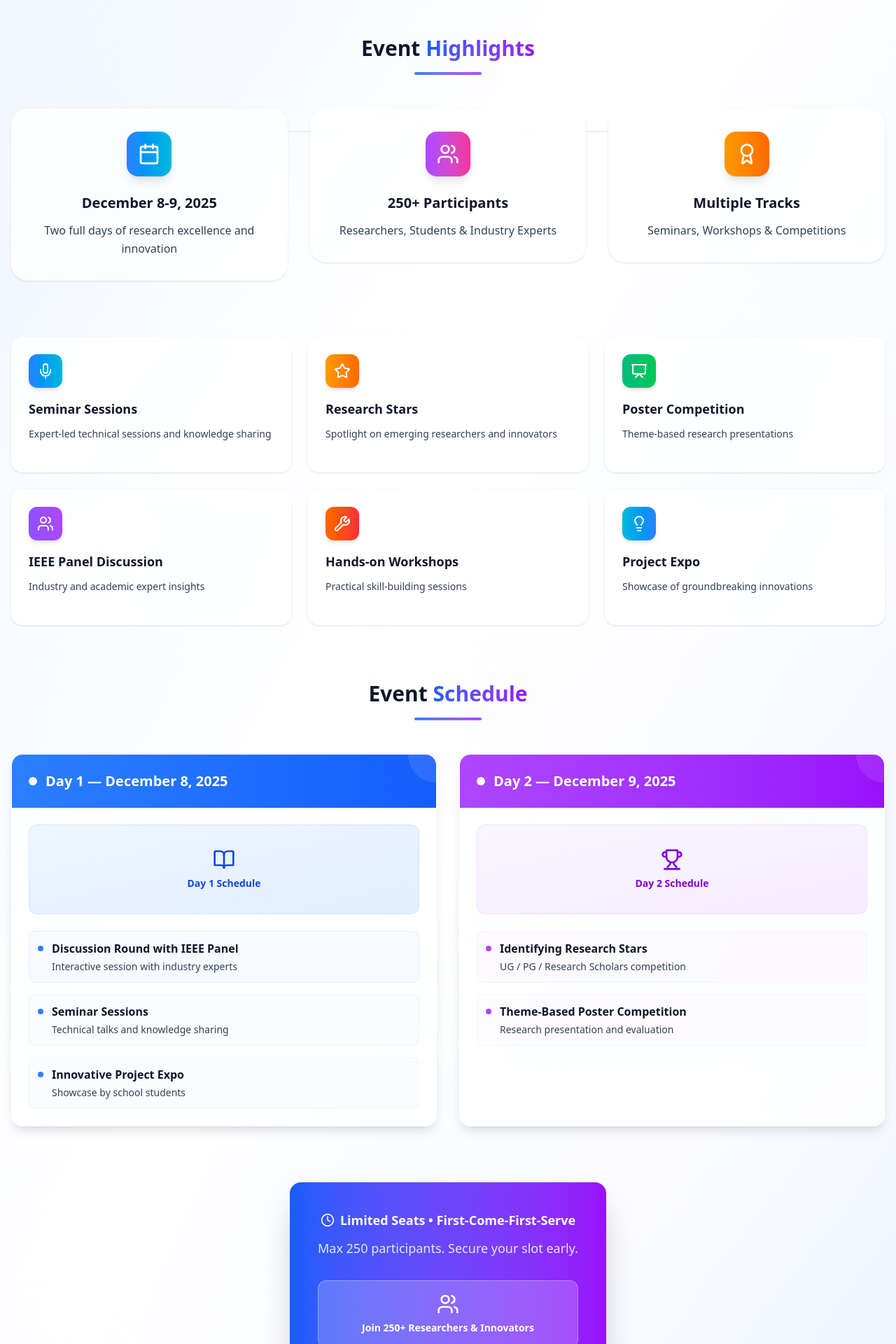
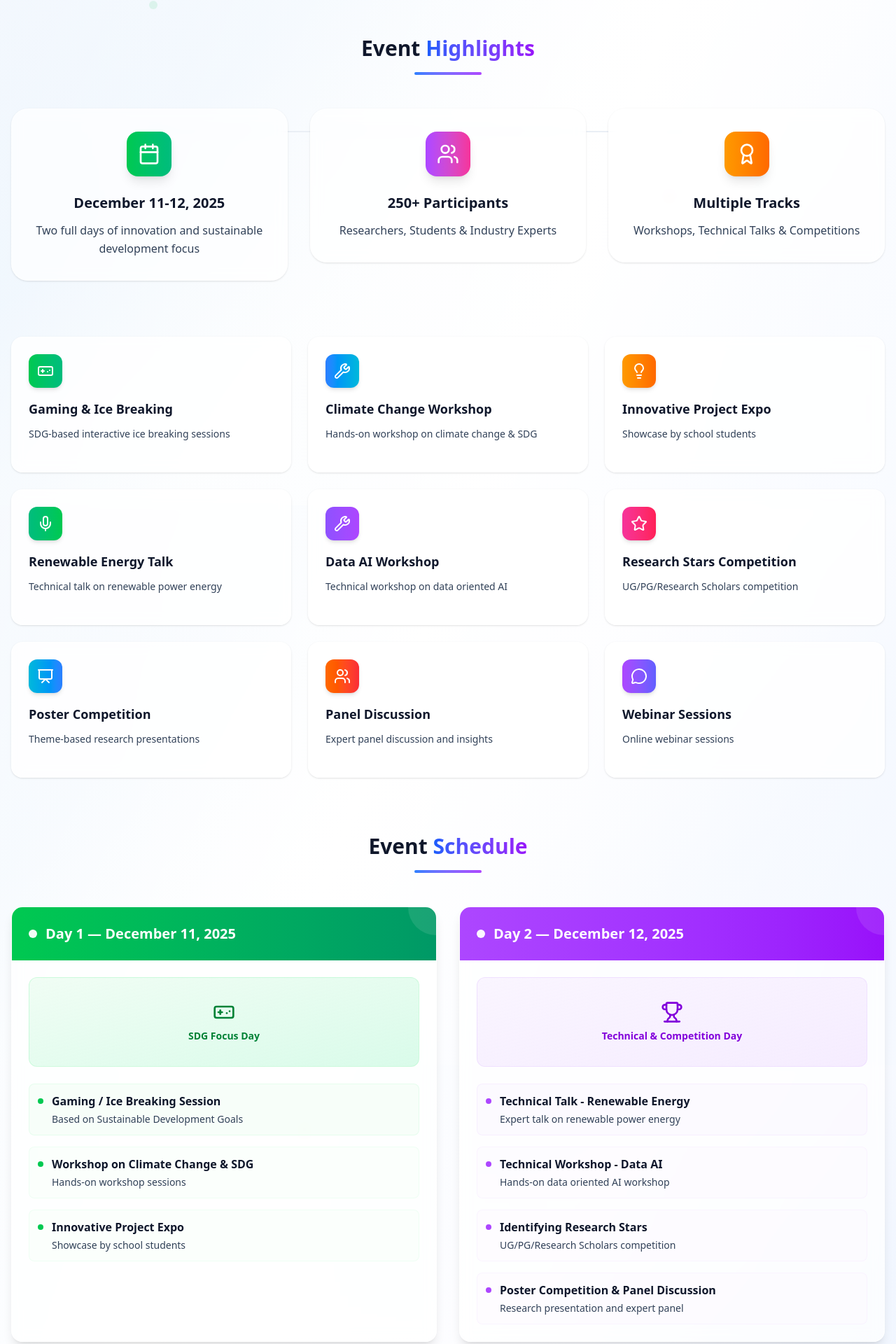
Before and after one commit to prasath2305/srm-ieee, a Next.js app: page / in a window 1280 px wide. Shown: the part 878-2798 px from the top of the page at 70% size. Built offline with nearby package versions, Linux system fonts and the light colour scheme.

Commit message:
Update homepage styles and content for event clarity and visual consistency

```diff
--- a/src/app/page.jsx
+++ b/src/app/page.jsx
@@ -20,7 +20,9 @@ import {
   Presentation,
   ExternalLink,
   Award,
-  Building2
+  Building2,
+  GamepadIcon,
+  MessageCircle
 } from "lucide-react";
 import ClickSpark from "./components/Clickspark";
 
@@ -37,12 +39,12 @@ export default function Home() {
 
         {/* Enhanced Background with Better Z-index */}
         <div className="absolute inset-0 -z-10 overflow-hidden">
-          <div className="absolute inset-0 bg-gradient-to-br from-blue-50/20 via-white to-purple-50/20 z-0"></div>
-          <div className="absolute top-0 right-0 w-96 h-96 bg-blue-200 rounded-full blur-3xl opacity-10 -translate-y-48 translate-x-48 z-0"></div>
+          <div className="absolute inset-0 bg-gradient-to-br from-green-50/20 via-white to-purple-50/20 z-0"></div>
+          <div className="absolute top-0 right-0 w-96 h-96 bg-green-200 rounded-full blur-3xl opacity-10 -translate-y-48 translate-x-48 z-0"></div>
           <div className="absolute bottom-0 left-0 w-96 h-96 bg-purple-200 rounded-full blur-3xl opacity-10 translate-y-48 -translate-x-48 z-0"></div>
 
           {/* Floating elements */}
-          <div className="absolute top-1/4 left-1/6 w-3 h-3 bg-blue-500 rounded-full opacity-10 animate-float z-0"></div>
+          <div className="absolute top-1/4 left-1/6 w-3 h-3 bg-green-500 rounded-full opacity-10 animate-float z-0"></div>
           <div className="absolute top-1/3 right-1/4 w-2 h-2 bg-purple-500 rounded-full opacity-15 animate-float z-0" style={{animationDelay: '1.5s'}}></div>
           <div className="absolute bottom-1/4 left-1/3 w-4 h-4 bg-amber-500 rounded-full opacity-10 animate-float z-0" style={{animationDelay: '2.5s'}}></div>
         </div>
@@ -71,7 +73,7 @@ export default function Home() {
               </p>
               <p className="text-slate-700 text-lg">
                 Organized by SRM Institute of Science & Technology in collaboration with{" "}
-                <span className="font-semibold text-blue-700">IEEE Student Branch & IEEE Chapter</span>
+                <span className="font-semibold text-green-700">IEEE Student Branch & IEEE Chapter</span>
               </p>
             </div>
           </div>
@@ -79,7 +81,7 @@ export default function Home() {
           {/* Location Badge */}
           <div className="flex items-center justify-center gap-2 mb-8">
             <div className="flex items-center gap-2 px-4 py-3 bg-white/80 backdrop-blur-sm rounded-xl border border-slate-200/60 shadow-sm">
-              <MapPin className="w-5 h-5 text-blue-600" />
+              <MapPin className="w-5 h-5 text-green-600" />
               <span className="font-semibold text-slate-800">SRMIST Kattankulathur Campus</span>
             </div>
           </div>
@@ -96,7 +98,7 @@ export default function Home() {
             </Link>
             <Link
               href="/about"
-              className="px-8 py-4 bg-white/80 backdrop-blur-sm border-2 border-slate-300/60 text-slate-800 rounded-xl font-semibold hover:border-blue-400/60 hover:text-blue-700 transition-all duration-300 shadow-sm hover:shadow-md"
+              className="px-8 py-4 bg-white/80 backdrop-blur-sm border-2 border-slate-300/60 text-slate-800 rounded-xl font-semibold hover:border-green-400/60 hover:text-green-700 transition-all duration-300 shadow-sm hover:shadow-md"
             >
               Learn More
             </Link>
@@ -111,7 +113,7 @@ export default function Home() {
           <div className="relative flex justify-center">
             <div className="px-6 py-2 bg-white/80 backdrop-blur-sm rounded-full border border-slate-200/60 shadow-sm">
               <span className="text-slate-800 font-semibold flex items-center gap-2">
-                <Sparkles className="w-4 h-4 text-blue-500" />
+                <Sparkles className="w-4 h-4 text-green-500" />
                 Event Highlights
               </span>
             </div>
@@ -131,9 +133,9 @@ export default function Home() {
             {[
               {
                 icon: Calendar,
-                gradient: "from-blue-500 to-cyan-500",
-                title: "December 8-9, 2025",
-                description: "Two full days of research excellence and innovation"
+                gradient: "from-green-500 to-emerald-500",
+                title: "December 11-12, 2025",
+                description: "Two full days of innovation and sustainable development focus"
               },
               {
                 icon: Users,
@@ -145,13 +147,13 @@ export default function Home() {
                 icon: Award,
                 gradient: "from-amber-500 to-orange-500",
                 title: "Multiple Tracks",
-                description: "Seminars, Workshops & Competitions"
+                description: "Workshops, Technical Talks & Competitions"
               }
             ].map((item, index) => (
               <div key={index} className="relative group">
                 {/* Connecting line */}
                 {index < 2 && (
-                  <div className="hidden md:block absolute top-8 left-1/2 w-full h-0.5 bg-gradient-to-r from-slate-200 to-slate-100 group-hover:from-blue-200 group-hover:to-purple-200 transition-colors z-0"></div>
+                  <div className="hidden md:block absolute top-8 left-1/2 w-full h-0.5 bg-gradient-to-r from-slate-200 to-slate-100 group-hover:from-green-200 group-hover:to-purple-200 transition-colors z-0"></div>
                 )}
 
                 <div className="relative text-center p-8 bg-white/70 backdrop-blur-sm rounded-3xl border border-white/50 shadow-sm hover:shadow-md transition-all duration-300 z-10">
@@ -171,12 +173,15 @@ export default function Home() {
         <section className="max-w-7xl mx-auto relative z-10 mb-20">
           <div className="grid sm:grid-cols-2 lg:grid-cols-3 gap-6">
             {[
-              { title: "Seminar Sessions", icon: Mic, description: "Expert-led technical sessions and knowledge sharing", color: "from-blue-500 to-cyan-500" },
-              { title: "Research Stars", icon: Star, description: "Spotlight on emerging researchers and innovators", color: "from-amber-500 to-orange-500" },
-              { title: "Poster Competition", icon: Presentation, description: "Theme-based research presentations", color: "from-emerald-500 to-green-500" },
-              { title: "IEEE Panel Discussion", icon: Users, description: "Industry and academic expert insights", color: "from-violet-500 to-purple-500" },
-              { title: "Hands-on Workshops", icon: Wrench, description: "Practical skill-building sessions", color: "from-orange-500 to-red-500" },
-              { title: "Project Expo", icon: Lightbulb, description: "Showcase of groundbreaking innovations", color: "from-cyan-500 to-blue-500" }
+              { title: "Gaming & Ice Breaking", icon: GamepadIcon, description: "SDG-based interactive ice breaking sessions", color: "from-green-500 to-emerald-500" },
+              { title: "Climate Change Workshop", icon: Wrench, description: "Hands-on workshop on climate change & SDG", color: "from-blue-500 to-cyan-500" },
+              { title: "Innovative Project Expo", icon: Lightbulb, description: "Showcase by school students", color: "from-amber-500 to-orange-500" },
+              { title: "Renewable Energy Talk", icon: Mic, description: "Technical talk on renewable power energy", color: "from-emerald-500 to-green-500" },
+              { title: "Data AI Workshop", icon: Wrench, description: "Technical workshop on data oriented AI", color: "from-violet-500 to-purple-500" },
+              { title: "Research Stars Competition", icon: Star, description: "UG/PG/Research Scholars competition", color: "from-pink-500 to-rose-500" },
+              { title: "Poster Competition", icon: Presentation, description: "Theme-based research presentations", color: "from-cyan-500 to-blue-500" },
+              { title: "Panel Discussion", icon: Users, description: "Expert panel discussion and insights", color: "from-orange-500 to-red-500" },
+              { title: "Webinar Sessions", icon: MessageCircle, description: "Online webinar sessions", color: "from-purple-500 to-indigo-500" }
             ].map((item, index) => (
               <div
                 key={item.title}
@@ -206,39 +211,39 @@ export default function Home() {
             {/* Day 1 */}
             <div className="relative group">
               <div className="rounded-2xl border border-white/50 bg-white/70 backdrop-blur-sm shadow-lg hover:shadow-xl transition-all duration-300 h-full overflow-hidden">
-                <div className="bg-gradient-to-r from-blue-500 to-blue-600 p-6 relative overflow-hidden">
+                <div className="bg-gradient-to-r from-green-500 to-emerald-600 p-6 relative overflow-hidden">
                   <div className="absolute top-0 right-0 w-20 h-20 bg-white/10 rounded-full -translate-y-10 translate-x-10"></div>
                   <div className="flex items-center gap-3 text-white relative z-10">
                     <div className="w-3 h-3 bg-white rounded-full animate-pulse"></div>
-                    <h3 className="font-bold text-xl">Day 1 — December 8, 2025</h3>
+                    <h3 className="font-bold text-xl">Day 1 — December 11, 2025</h3>
                   </div>
                 </div>
 
                 <div className="p-6">
-                  <div className="mb-6 rounded-xl overflow-hidden bg-gradient-to-br from-blue-50 to-blue-100/80 h-32 flex items-center justify-center border border-blue-200/60">
-                    <div className="text-center text-blue-700">
-                      <BookOpen className="w-8 h-8 mx-auto mb-2" />
-                      <p className="text-sm font-bold">Day 1 Schedule</p>
+                  <div className="mb-6 rounded-xl overflow-hidden bg-gradient-to-br from-green-50 to-emerald-100/80 h-32 flex items-center justify-center border border-green-200/60">
+                    <div className="text-center text-green-700">
+                      <GamepadIcon className="w-8 h-8 mx-auto mb-2" />
+                      <p className="text-sm font-bold">SDG Focus Day</p>
                     </div>
                   </div>
 
                   <ul className="text-slate-800 space-y-4">
-                    <li className="flex items-start gap-3 p-3 rounded-lg bg-blue-50/50 border border-blue-100/60">
-                      <div className="w-2 h-2 bg-blue-500 rounded-full mt-2 flex-shrink-0"></div>
+                    <li className="flex items-start gap-3 p-3 rounded-lg bg-green-50/50 border border-green-100/60">
+                      <div className="w-2 h-2 bg-green-500 rounded-full mt-2 flex-shrink-0"></div>
                       <div>
-                        <span className="font-bold text-slate-900">Discussion Round with IEEE Panel</span>
-                        <p className="text-sm text-slate-700 mt-1 font-medium">Interactive session with industry experts</p>
+                        <span className="font-bold text-slate-900">Gaming / Ice Breaking Session</span>
+                        <p className="text-sm text-slate-700 mt-1 font-medium">Based on Sustainable Development Goals</p>
                       </div>
                     </li>
-                    <li className="flex items-start gap-3 p-3 rounded-lg bg-blue-50/30 border border-blue-100/40">
-                      <div className="w-2 h-2 bg-blue-500 rounded-full mt-2 flex-shrink-0"></div>
+                    <li className="flex items-start gap-3 p-3 rounded-lg bg-green-50/30 border border-green-100/40">
+                      <div className="w-2 h-2 bg-green-500 rounded-full mt-2 flex-shrink-0"></div>
                       <div>
-                        <span className="font-bold text-slate-900">Seminar Sessions</span>
-                        <p className="text-sm text-slate-700 mt-1 font-medium">Technical talks and knowledge sharing</p>
+                        <span className="font-bold text-slate-900">Workshop on Climate Change & SDG</span>
+                        <p className="text-sm text-slate-700 mt-1 font-medium">Hands-on workshop sessions</p>
                       </div>
                     </li>
-                    <li className="flex items-start gap-3 p-3 rounded-lg bg-blue-50/30 border border-blue-100/40">
-                      <div className="w-2 h-2 bg-blue-500 rounded-full mt-2 flex-shrink-0"></div>
+                    <li className="flex items-start gap-3 p-3 rounded-lg bg-green-50/30 border border-green-100/40">
+                      <div className="w-2 h-2 bg-green-500 rounded-full mt-2 flex-shrink-0"></div>
                       <div>
                         <span className="font-bold text-slate-900">Innovative Project Expo</span>
                         <p className="text-sm text-slate-700 mt-1 font-medium">Showcase by school students</p>
@@ -256,7 +261,7 @@ export default function Home() {
                   <div className="absolute top-0 right-0 w-20 h-20 bg-white/10 rounded-full -translate-y-10 translate-x-10"></div>
                   <div className="flex items-center gap-3 text-white relative z-10">
                     <div className="w-3 h-3 bg-white rounded-full animate-pulse"></div>
-                    <h3 className="font-bold text-xl">Day 2 — December 9, 2025</h3>
+                    <h3 className="font-bold text-xl">Day 2 — December 12, 2025</h3>
                   </div>
                 </div>
 
@@ -264,7 +269,7 @@ export default function Home() {
                   <div className="mb-6 rounded-xl overflow-hidden bg-gradient-to-br from-purple-50 to-purple-100/80 h-32 flex items-center justify-center border border-purple-200/60">
                     <div className="text-center text-purple-700">
                       <Trophy className="w-8 h-8 mx-auto mb-2" />
-                      <p className="text-sm font-bold">Day 2 Schedule</p>
+                      <p className="text-sm font-bold">Technical & Competition Day</p>
                     </div>
                   </div>
 
@@ -272,15 +277,29 @@ export default function Home() {
                     <li className="flex items-start gap-3 p-3 rounded-lg bg-purple-50/50 border border-purple-100/60">
                       <div className="w-2 h-2 bg-purple-500 rounded-full mt-2 flex-shrink-0"></div>
                       <div>
-                        <span className="font-bold text-slate-900">Identifying Research Stars</span>
-                        <p className="text-sm text-slate-700 mt-1 font-medium">UG / PG / Research Scholars competition</p>
+                        <span className="font-bold text-slate-900">Technical Talk - Renewable Energy</span>
+                        <p className="text-sm text-slate-700 mt-1 font-medium">Expert talk on renewable power energy</p>
                       </div>
                     </li>
                     <li className="flex items-start gap-3 p-3 rounded-lg bg-purple-50/30 border border-purple-100/40">
                       <div className="w-2 h-2 bg-purple-500 rounded-full mt-2 flex-shrink-0"></div>
                       <div>
-                        <span className="font-bold text-slate-900">Theme-Based Poster Competition</span>
-                        <p className="text-sm text-slate-700 mt-1 font-medium">Research presentation and evaluation</p>
+                        <span className="font-bold text-slate-900">Technical Workshop - Data AI</span>
+                        <p className="text-sm text-slate-700 mt-1 font-medium">Hands-on data oriented AI workshop</p>
+                      </div>
+                    </li>
+                    <li className="flex items-start gap-3 p-3 rounded-lg bg-purple-50/30 border border-purple-100/40">
+                      <div className="w-2 h-2 bg-purple-500 rounded-full mt-2 flex-shrink-0"></div>
+                      <div>
+                        <span className="font-bold text-slate-900">Identifying Research Stars</span>
+                        <p className="text-sm text-slate-700 mt-1 font-medium">UG/PG/Research Scholars competition</p>
+                      </div>
+                    </li>
+                    <li className="flex items-start gap-3 p-3 rounded-lg bg-purple-50/30 border border-purple-100/40">
+                      <div className="w-2 h-2 bg-purple-500 rounded-full mt-2 flex-shrink-0"></div>
+                      <div>
+                        <span className="font-bold text-slate-900">Poster Competition & Panel Discussion</span>
+                        <p className="text-sm text-slate-700 mt-1 font-medium">Research presentation and expert panel</p>
                       </div>
                     </li>
                   </ul>
@@ -298,7 +317,7 @@ export default function Home() {
                 <Clock className="w-5 h-5 text-white animate-pulse" />
                 <p className="text-white font-bold text-lg">Limited Seats • First-Come-First-Serve</p>
               </div>
-              <p className="text-blue-100 mb-8 text-lg font-medium">
+              <p className="text-green-100 mb-8 text-lg font-medium">
                 Max 250 participants. Secure your slot early.
               </p>
 
```
